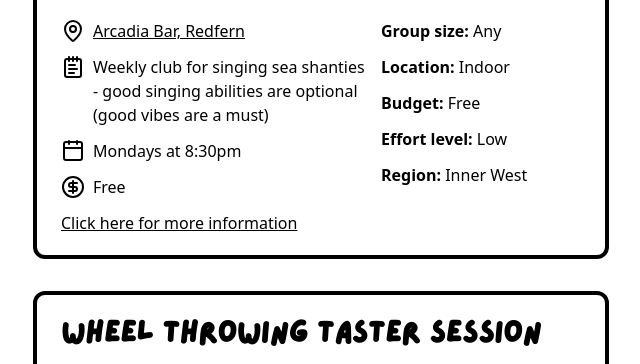
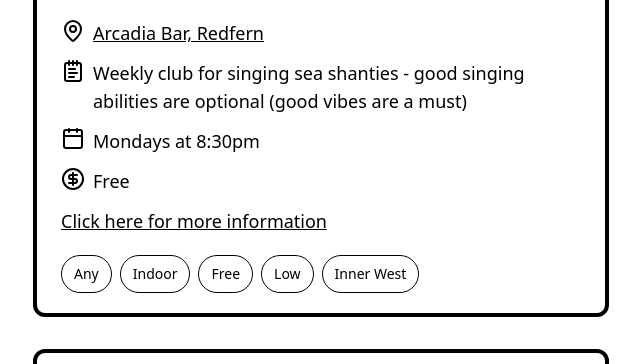
Before and after one commit to deeryohdeer/plot-twist, a FastAPI app: page /random in a window 1280 px wide. Shown: the part 417-781 px from the top of the page, without its empty margins (319-959 px from the left). Run offline with FastAPI, Linux system fonts and the light colour scheme.

Commit message:
Refine results card layout for responsiveness
Updates `templates/results.html` to improve mobile and desktop readability: adds shared responsive typography styles, reduces default page/card spacing on small screens, changes activity images to a 4:3 aspect ratio, flattens the details section into a single flow, and replaces labeled metadata rows with compact pill tags for group size, location type, budget, effort, and region.

```diff
--- a/templates/results.html
+++ b/templates/results.html
@@ -12,24 +12,35 @@
         --color-carnation: #f45f57;
         --font-lazydog: "Lazy Dog", sans-serif;
       }
+
+      h2 {
+        @apply text-xl lg:text-3xl;
+      }
+
+      div {
+        @apply text-sm lg:text-lg;
+      }
+
+      .pill {
+        @apply text-xs lg:text-sm px-3 py-2 border-1 rounded-full;
+      }
     </style>
     <link
       rel="stylesheet"
       href="{{ url_for('static', path='css/style.css') }}"
     />
   </head>
-  <body class="p-10">
-    <div class="grid gap-8">
+  <body class="p-4 lg:p-10">
+    <div class="grid gap-4 lg:gap-8">
       {% for activity in activities %}
       <div class="grid max-w-xl mx-auto px-6 py-5 rounded-xl gap-5 border-4">
         <div class="grid gap-4">
-          <h2 class="text-3xl font-bold font-lazydog">{{activity.activity}}</h2>
+          <h2 class="font-bold font-lazydog">{{activity.activity}}</h2>
           <img
             src="{{activity.imageAddress}}"
-            class="aspect-video object-cover w-auto rounded-xl"
+            class="aspect-[4/3] object-cover w-auto rounded-xl"
           />
         </div>
-        <div class="grid grid-cols-[1fr_200px] gap-4">
         <div class="grid gap-3 place-content-start">
           <div class="flex items-start gap-2">
             {{ map_pin_icon() }} {% if activity.locationHyperlink is none %}
@@ -56,28 +67,12 @@
             {% endif %}
           </div>
         </div>
-          <div class="grid gap-3 place-content-start">
-            <div>
-              <strong>Group size:</strong>
-              {{activity.numberOfPeople}}
-            </div>
-            <div>
-              <strong>Location:</strong>
-              {{activity.indoorOrOutdoor}}
-            </div>
-            <div>
-              <strong>Budget:</strong>
-              {{activity.budget}}
-            </div>
-            <div>
-              <strong>Effort level:</strong>
-              {{activity.effortLevel}}
-            </div>
-            <div>
-              <strong>Region:</strong>
-              {{activity.region}}
-            </div>
-          </div>
+        <div class="flex flex-wrap gap-2">
+          <div class="pill">{{activity.numberOfPeople}}</div>
+          <div class="pill">{{activity.indoorOrOutdoor}}</div>
+          <div class="pill">{{activity.budget}}</div>
+          <div class="pill">{{activity.effortLevel}}</div>
+          <div class="pill">{{activity.region}}</div>
         </div>
       </div>
 
```
Lines whose indentation alone changed are shown as unchanged.
